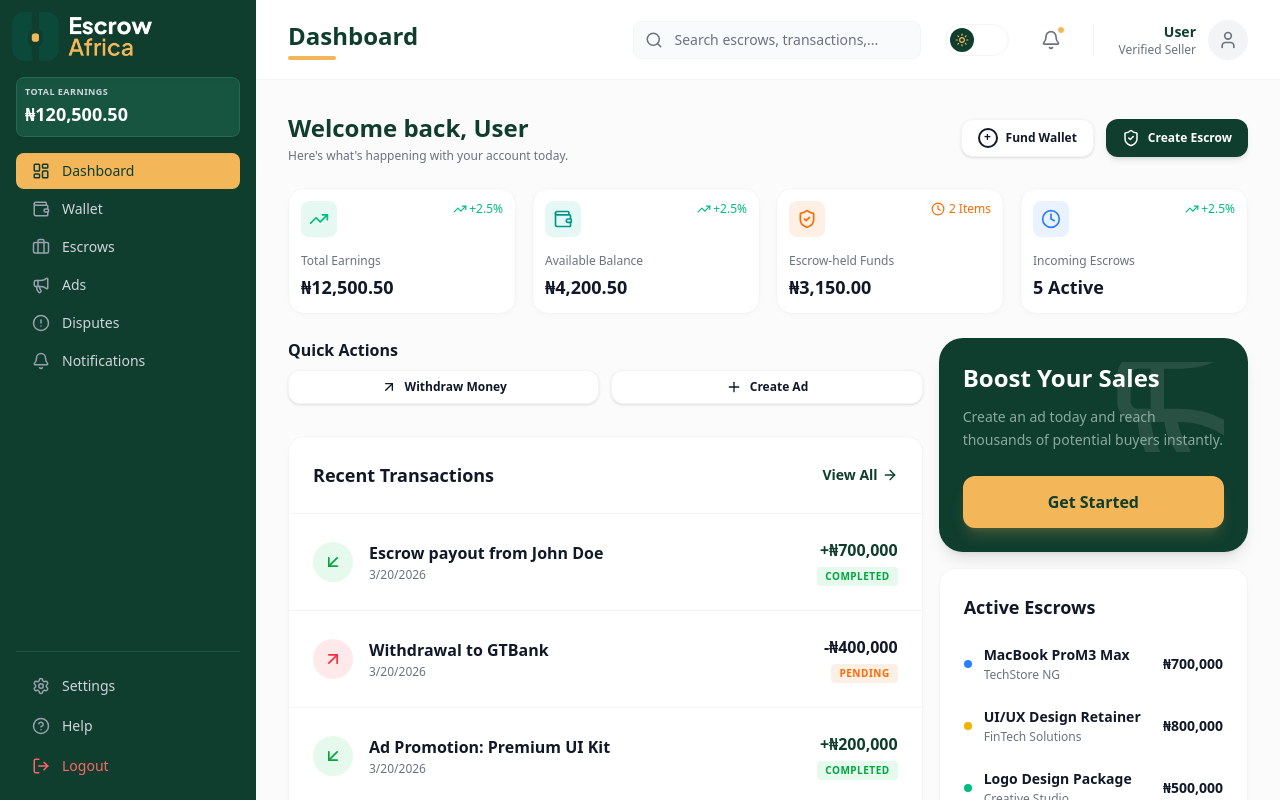
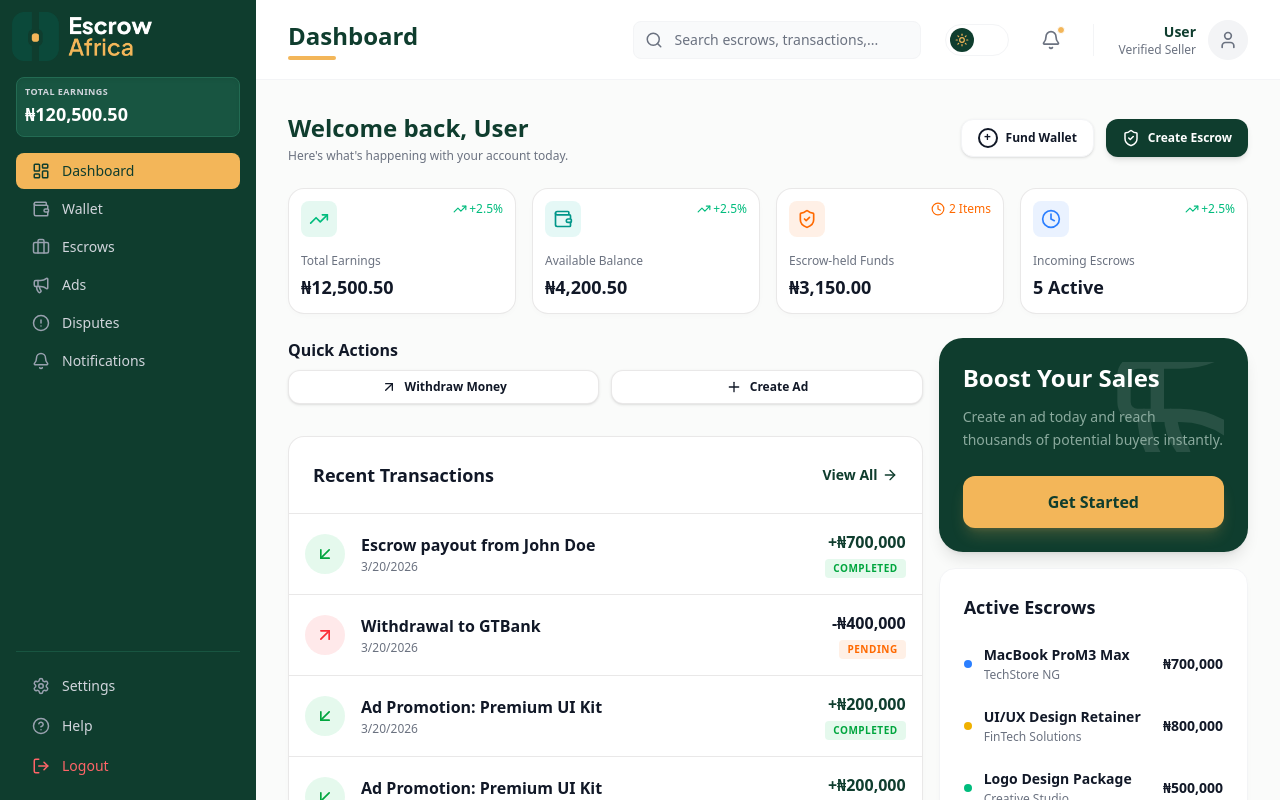
Before and after one commit to escrow-africa/escrow-frontend, a Next.js app: page /dashboard in a window 1280 px wide. Built offline with nearby package versions, Linux system fonts and the light colour scheme; no server answers.

Commit message:
feat: update border styles across components for consistent UI appearance

```diff
--- a/components/dashboard/shared/QuickActions.tsx
+++ b/components/dashboard/shared/QuickActions.tsx
@@ -9,14 +9,14 @@ export default function QuickActions() {
       <div className="flex flex-col sm:flex-row gap-2 sm:gap-3">
         <Link
           href="/dashboard/wallet?action=withdraw"
-          className="w-full sm:flex-1 flex items-center justify-center gap-2 py-2 px-3 bg-surface border border-border rounded-xl text-xs font-semibold text-foreground hover:bg-surface-hover hover:border-muted-foreground transition-all shadow-sm"
+          className="w-full sm:flex-1 flex items-center justify-center gap-2 py-2 px-3 bg-surface border border-[#E4E3E3CC] rounded-xl text-xs font-semibold text-foreground hover:bg-surface-hover hover:border-muted-foreground transition-all shadow-sm"
         >
           <ArrowUpRight size={16} />
           Withdraw Money
         </Link>
         <Link
           href="/dashboard/ads"
-          className="w-full sm:flex-1 flex items-center justify-center gap-2 py-2 px-3 bg-surface border border-border rounded-xl text-xs font-semibold text-foreground hover:bg-surface-hover hover:border-muted-foreground transition-all shadow-sm"
+          className="w-full sm:flex-1 flex items-center justify-center gap-2 py-2 px-3 bg-surface border border-[#E4E3E3CC] rounded-xl text-xs font-semibold text-foreground hover:bg-surface-hover hover:border-muted-foreground transition-all shadow-sm"
         >
           <Plus size={16} />
           Create Ad
--- a/components/dashboard/shared/StatCard.tsx
+++ b/components/dashboard/shared/StatCard.tsx
@@ -18,7 +18,7 @@ export default function StatCard({
   topRightContent,
 }: StatCardProps) {
   return (
-    <div className="bg-surface rounded-2xl border border-border p-3 shadow-[0_2px_10px_-4px_rgba(0,0,0,0.05)] hover:shadow-md transition-shadow">
+    <div className="bg-surface rounded-2xl border border-[#E4E3E3CC] p-3 shadow-[0_2px_10px_-4px_rgba(0,0,0,0.05)] hover:shadow-md transition-shadow">
       <div className="flex justify-between items-start mb-4">
         <div className={`p-2 rounded-lg ${iconBgClass} ${iconColorClass}`}>
           {icon}
--- a/components/dashboard/transaction/TransactionList.tsx
+++ b/components/dashboard/transaction/TransactionList.tsx
@@ -17,9 +17,9 @@ interface TransactionListProps {
 
 export default function TransactionList({ transactions }: TransactionListProps) {
   return (
-    <div className="bg-surface rounded-2xl border border-border shadow-[0_2px_10px_-4px_rgba(0,0,0,0.05)] overflow-hidden">
+    <div className="bg-surface rounded-2xl border border-[#E4E3E3CC] shadow-[0_2px_10px_-4px_rgba(0,0,0,0.05)] overflow-hidden">
       {/* Header */}
-      <div className="flex items-center justify-between p-4 md:p-6 border-b border-muted">
+      <div className="flex items-center justify-between p-4 md:p-6 border-b border-[#E4E3E3CC]">
         <h2 className="text-lg font-bold text-foreground">Recent Transactions</h2>
         <Link href="/dashboard/transactions" className="text-sm font-semibold text-primary flex items-center gap-1 hover:underline">
           View All <ArrowRight size={16} />
@@ -35,8 +35,8 @@ export default function TransactionList({ transactions }: TransactionListProps)
           return (
             <div
               key={tx.id}
-              className={`flex items-center justify-between p-4 md:p-6 hover:bg-surface-hover transition-colors gap-4 ${
-                index !== transactions.length - 1 ? "border-b border-muted" : ""
+              className={`flex items-center justify-between p-3 md:p-4 hover:bg-surface-hover transition-colors gap-3 ${
+                index !== transactions.length - 1 ? "border-b border-[#E4E3E3CC]" : ""
               }`}
             >
               {/* Left Side: Icon & Details */}
```
